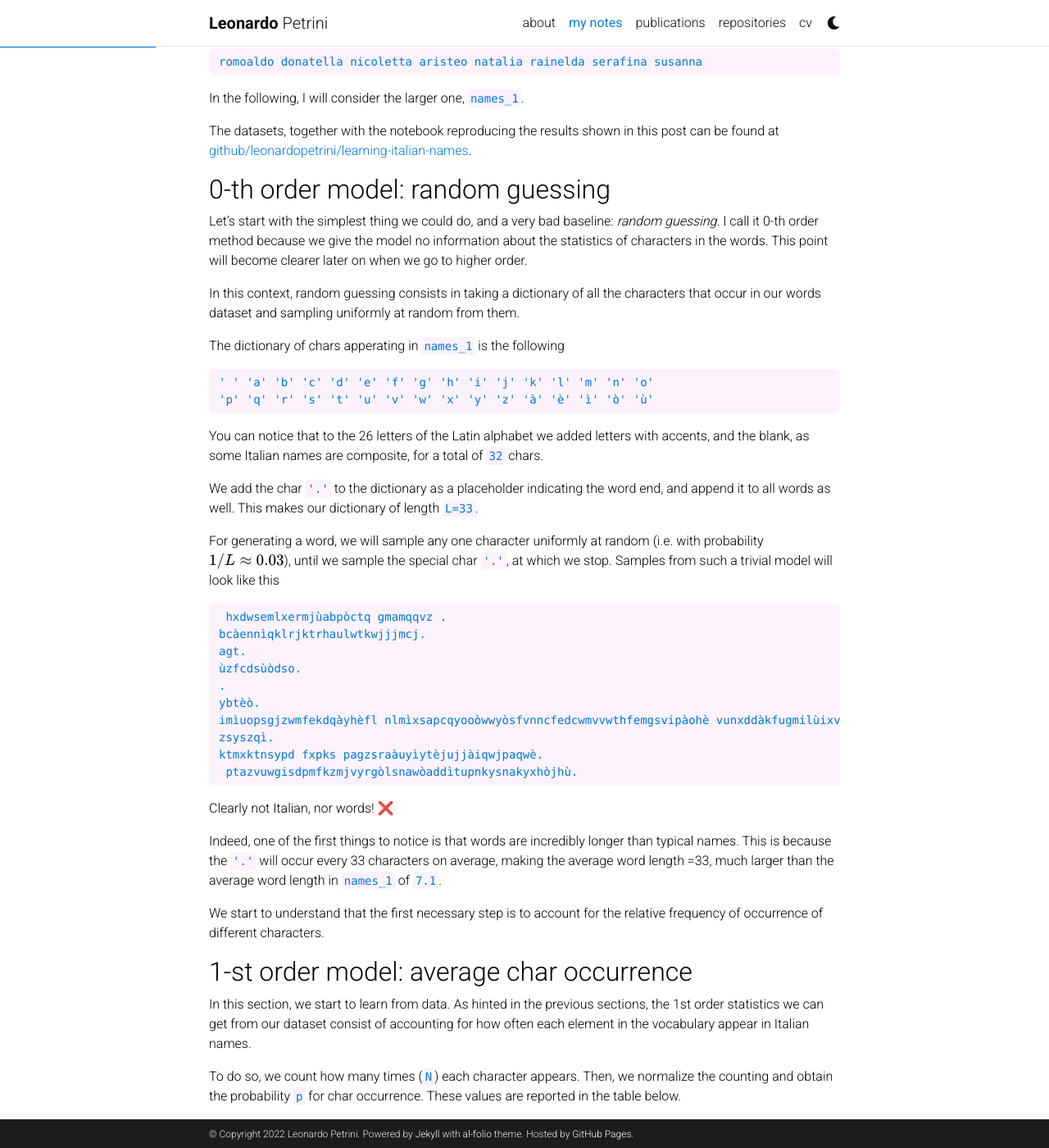
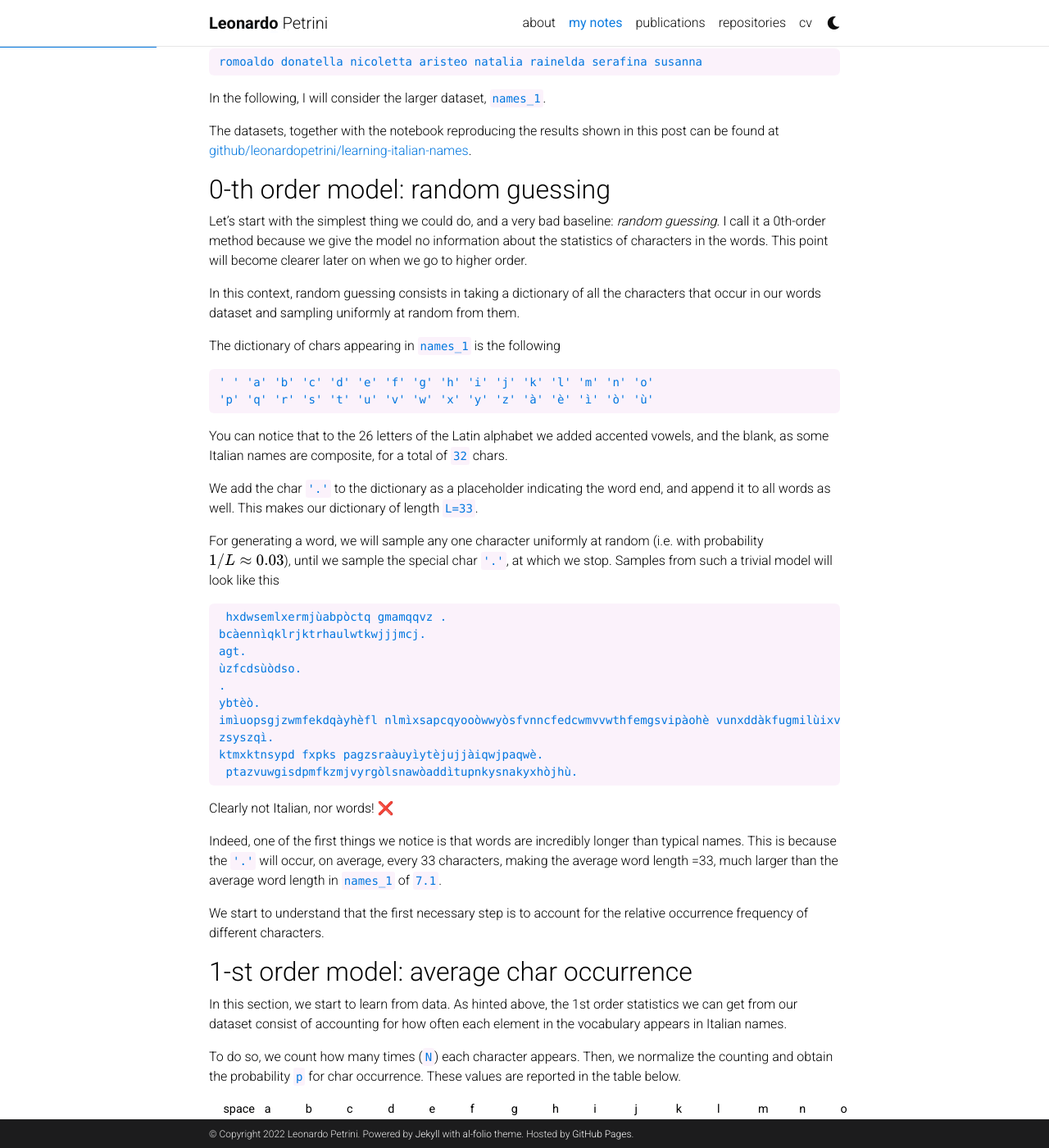
Before and after one commit to leonardopetrini/leonardopetrini.github.io, a Jekyll site: the page built from _posts/2021-12-04-italian-names.md, in a window 1280 px wide and 1400 px high, scrolled down 597 px. Shown: the whole window at 82% size. Built offline with Jekyll 4.4.1, drawn with Linux system fonts in a browser that asks for light colours; full-size pictures stand in for the smaller copies a plugin makes; comment, search, counter and statistics services are not loaded; a style sheet for code colours, icons or effects is not loaded; some of the changed text lies outside the part shown.

Commit message:
polish post

```diff
--- a/_posts/2021-12-04-italian-names.md
+++ b/_posts/2021-12-04-italian-names.md
@@ -1,15 +1,15 @@
 ---
 layout: post
-title: Italian names generator 🤌, Part I
+title: Italian names generator 🤌 (Part I)
 date: 2022-12-03 16:42:00+0100
 description: building an ML model for generating Italian names
 tags: nlp machine-learning
 categories: ml-projects blogposts
 ---
 
-**Disclaimer:** This series of posts is largely inspired by Andrej Karpathy's [*makemore*](https://github.com/karpathy/makemore). In my experience as an ML researcher, I've never found a more clear and sharp teacher than Andrej, his ability to walk you through the basics without being pedantic, and give insightful comments on the way, I find it unique. I highly recommend his (ongoing) YouTube series on [Neural Networks: from Zero to Hero](https://www.youtube.com/watch?v=VMj-3S1tku0&list=PLAqhIrjkxbuWI23v9cThsA9GvCAUhRvKZ).
+This series of posts is largely inspired by Andrej Karpathy's [*makemore*](https://github.com/karpathy/makemore). In my experience as an ML researcher, I've never found a more clear and sharp teacher than Andrej, his ability to walk you through the basics without being pedantic, and give insightful comments on the way, I find it unique. I highly recommend his (ongoing) YouTube series on [Neural Networks: from Zero to Hero](https://www.youtube.com/watch?v=VMj-3S1tku0&list=PLAqhIrjkxbuWI23v9cThsA9GvCAUhRvKZ).
 
-Then, we can start! As the title suggests, we are going to build models for *Italian first names* that will learn from examples. Such models will be able to generate new words from scratch or complete a series of characters. I found two datasets of names publicly available on GitHub:
+So, let's start! As the title suggests, we are going to build generative models for *Italian first names* that will learn from examples. Such models will be able to generate new words from scratch or complete a series of characters. I will make use two names datasets publicly available on GitHub:
 
 1. [`names_1`](https://gist.github.com/pdesterlich/2562329) contains ~9k first names of people living in Italy, not necessarily *strictly* Italian. There are e.g. some French names;
 2. [`names_2`](https://github.com/filippotoso/nomi-cognomi-italiani/blob/master/json/nomi-italiani.json) contains ~1.7k first names.
@@ -26,24 +26,24 @@
 romoaldo donatella nicoletta aristeo natalia rainelda serafina susanna
 ~~~
 
-In the following, I will consider the larger one, `names_1`.
+In the following, I will consider the larger dataset, `names_1`.
 
 The datasets, together with the notebook reproducing the results shown in this post can be found at [github/leonardopetrini/learning-italian-names](https://github.com/leonardopetrini/learning-italian-names).
 
 ## 0-th order model: random guessing
 
-Let's start with the simplest thing we could do, and a very bad baseline: *random guessing*. I call it 0-th order method because we give the model no information about the statistics of characters in the words. This point will become clearer later on when we go to higher order.
+Let's start with the simplest thing we could do, and a very bad baseline: *random guessing*. I call it a 0th-order method because we give the model no information about the statistics of characters in the words. This point will become clearer later on when we go to higher order.
 
 In this context, random guessing consists in taking a dictionary of all the characters that occur in our words dataset and sampling uniformly at random from them.
 
-The dictionary of chars apperating in `names_1` is the following
+The dictionary of chars appearing in `names_1` is the following
 
 ~~~text
 ' ' 'a' 'b' 'c' 'd' 'e' 'f' 'g' 'h' 'i' 'j' 'k' 'l' 'm' 'n' 'o'
 'p' 'q' 'r' 's' 't' 'u' 'v' 'w' 'x' 'y' 'z' 'à' 'è' 'ì' 'ò' 'ù'
 ~~~
 
-You can notice that to the 26 letters of the Latin alphabet we added letters with accents, and the blank, as some Italian names are composite, for a total of `32` chars.
+You can notice that to the 26 letters of the Latin alphabet we added accented vowels, and the blank, as some Italian names are composite, for a total of `32` chars.
 
 We add the char `'.'` to the dictionary as a placeholder indicating the word end, and append it to all words as well. This makes our dictionary of length `L=33`.
 
@@ -64,13 +64,13 @@
 
 Clearly not Italian, nor words! ❌
 
-Indeed, one of the first things to notice is that words are incredibly longer than typical names. This is because the `'.'` will occur every 33 characters on average, making the average word length =33, much larger than the average word length in `names_1` of `7.1`.
+Indeed, one of the first things we notice is that words are incredibly longer than typical names. This is because the `'.'` will occur, on average, every 33 characters, making the average word length =33, much larger than the average word length in `names_1` of `7.1`.
 
-We start to understand that the first necessary step is to account for the relative frequency of occurrence of different characters.
+We start to understand that the first necessary step is to account for the relative occurrence frequency  of different characters.
 
 ## 1-st order model: average char occurrence
 
-In this section, we start to learn from data. As hinted in the previous sections, the 1st order statistics we can get from our dataset consist of accounting for how often each element in the vocabulary appear in Italian names.
+In this section, we start to learn from data. As hinted above, the 1st order statistics we can get from our dataset consist of accounting for how often each element in the vocabulary appears in Italian names.
 
 To do so, we count how many times (`N`) each character appears. Then, we normalize the counting and obtain the probability `p` for char occurrence. These values are reported in the table below.
 
@@ -85,7 +85,7 @@
 |`p`|0.0096|0.0010|0.0663|0.0291|0.0347|0.0155|0.0135|0.0009|0.0001|0.0004|0.0098|0.0001|0.0001|0.0000|0.0000|0.0001|0.1236|
 
 <br/><br/>
-Notice that the special character appears 9111 times, which corresponds to the dataset size. Moreover, letters like `j, k, w, x, y` are very rare, while vowels are very common, except for the letter `u`.
+Notice that the special character `"."` appears 9111 times, which corresponds to the dataset size. Moreover, letters like `j, k, w, x, y` are very rare, while vowels are very common, except for the letter `u`.
 
 Similarly to what we did for random guessing, we sample new words by sequentially sampling characters, this time accordingly to `p`, until we hit `"."`. Here some results,
 
@@ -187,6 +187,6 @@
 
 3. **Long-range context.** When the average word length gets large (`>>n`), n-grams fail to capture long-range correlations between characters.
 
-Do modern artificial neural networks overcome these limitations and give better results?  Moreover, how do we decide if a model is better than another, beyond anecdotal evidence?
+Do modern artificial neural networks 🤖 overcome these limitations and give better results?  Moreover, how do we decide if a model is better than another, beyond anecdotal evidence?
 
 We will give answers to these questions in the following posts on this topic, stay tuned. 📻
```
Also changed, not shown: other parts of _posts/2021-12-04-italian-names.md (+1 -1 lines).
